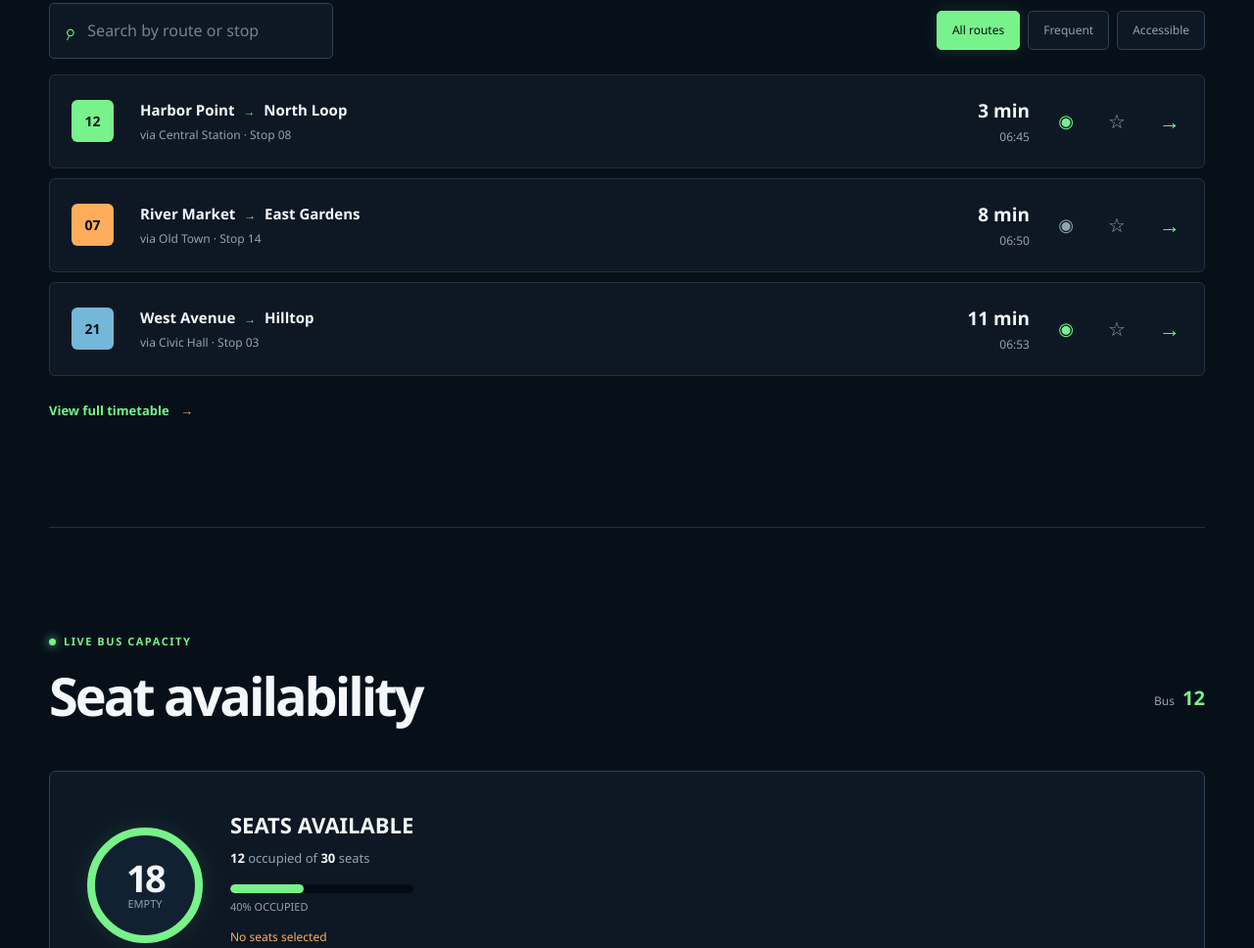
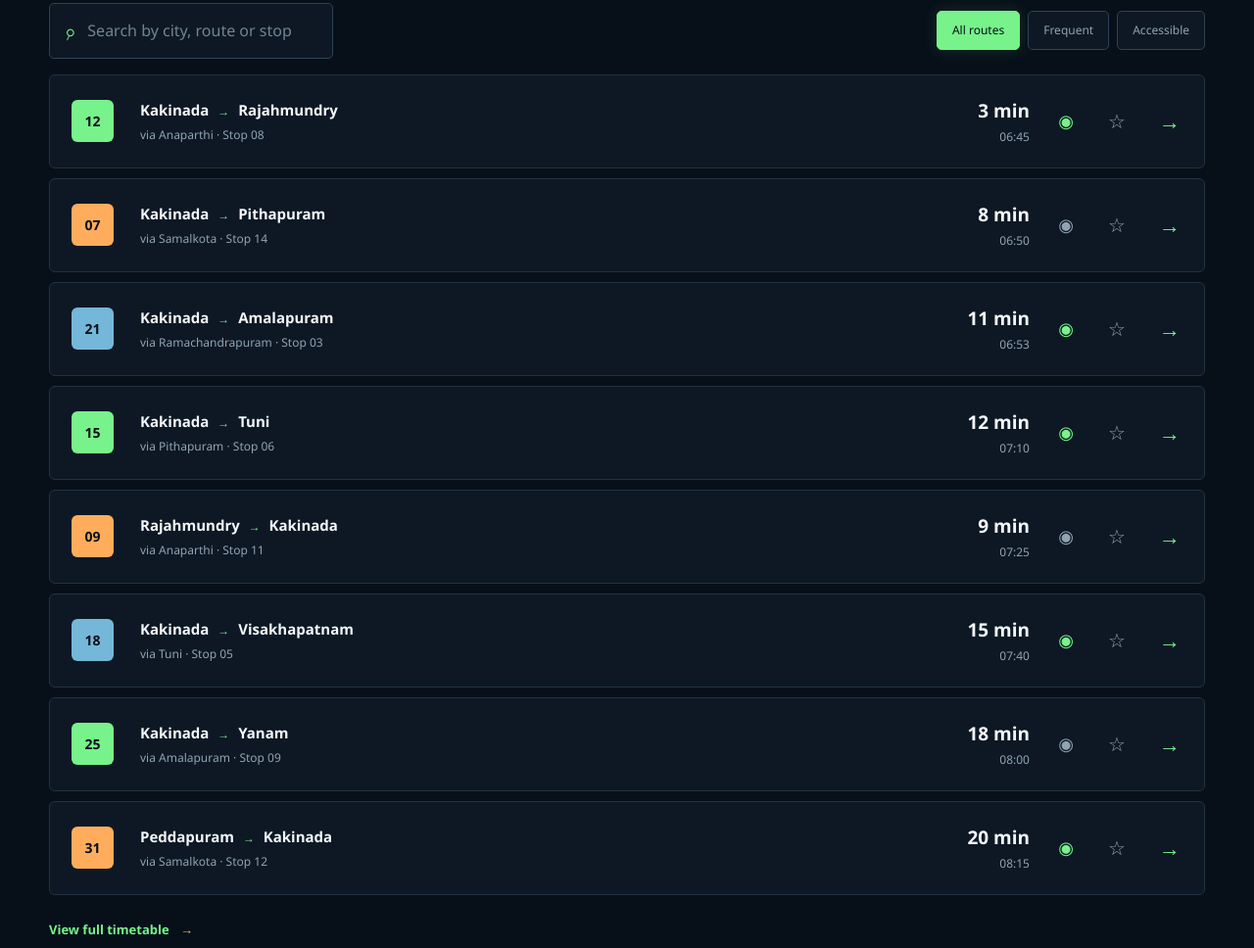
Before and after one commit to vinodkarri12/find-superbus, a plain HTML site: page index.html in a window 1280 px wide. Shown: the part 1832-2800 px from the top of the page at 98% size. Drawn offline with Linux system fonts and the light colour scheme.

Commit message:
Update nearby Kakinada bus locations

```diff
--- a/index.html
+++ b/index.html
@@ -51,9 +51,9 @@
         <div class="route route-one"><span class="route-node"></span><span class="route-node"></span><span class="route-node"></span></div>
         <div class="route route-two"><span class="route-node"></span><span class="route-node"></span></div>
         <div class="route route-three"><span class="route-node"></span><span class="route-node"></span><span class="route-node"></span></div>
-        <div class="map-place place-one">NORTH LOOP</div>
-        <div class="map-place place-two">CENTRAL</div>
-        <div class="map-place place-three">RIVER MARKET</div>
+        <div class="map-place place-one">KAKINADA</div>
+        <div class="map-place place-two">ANAPARTHI</div>
+        <div class="map-place place-three">RAJAHMUNDRY</div>
         <div class="bus-illustration"><span class="bus-window window-one"></span><span class="bus-window window-two"></span><span class="bus-window window-three"></span><span class="bus-wheel wheel-one"></span><span class="bus-wheel wheel-two"></span></div>
         <div class="visual-label label-bottom"><span class="status-pulse"></span> NETWORK RUNNING <strong>06:42</strong></div>
       </div>
@@ -83,18 +83,33 @@
         <div class="live-indicator"><span></span> Live updates</div>
       </div>
       <div class="schedule-tools">
-        <label class="search-box"><span aria-hidden="true">&#8981;</span><input id="route-search" type="search" placeholder="Search by route or stop" aria-label="Search by route or stop"></label>
+        <label class="search-box"><span aria-hidden="true">&#8981;</span><input id="route-search" type="search" placeholder="Search by city, route or stop" aria-label="Search by city, route or stop"></label>
         <div class="filter-tabs" role="group" aria-label="Filter departures"><button class="filter-tab active" data-filter="all" type="button">All routes</button><button class="filter-tab" data-filter="frequent" type="button">Frequent</button><button class="filter-tab" data-filter="accessible" type="button">Accessible</button></div>
       </div>
       <div class="departure-list" id="departure-list">
         <article class="departure-row" data-route="12" data-tags="frequent accessible">
-          <div class="route-badge badge-coral">12</div><div class="departure-info"><strong>Harbor Point <span>&#8594;</span> North Loop</strong><span>via Central Station &middot; Stop 08</span></div><div class="departure-time"><strong data-minutes="3">3 min</strong><span>06:45</span></div><div class="accessibility" aria-label="Wheelchair accessible">&#9673;</div><button class="favorite-button" data-favorite="12" aria-label="Favorite bus 12" type="button">&#9734;</button><button class="row-arrow" aria-label="View route 12" type="button">&#8594;</button>
+          <div class="route-badge badge-coral">12</div><div class="departure-info"><strong>Kakinada <span>&#8594;</span> Rajahmundry</strong><span>via Anaparthi &middot; Stop 08</span></div><div class="departure-time"><strong data-minutes="3">3 min</strong><span>06:45</span></div><div class="accessibility" aria-label="Wheelchair accessible">&#9673;</div><button class="favorite-button" data-favorite="12" aria-label="Favorite bus 12" type="button">&#9734;</button><button class="row-arrow" aria-label="View route 12" type="button">&#8594;</button>
         </article>
         <article class="departure-row" data-route="7" data-tags="frequent">
-          <div class="route-badge badge-yellow">07</div><div class="departure-info"><strong>River Market <span>&#8594;</span> East Gardens</strong><span>via Old Town &middot; Stop 14</span></div><div class="departure-time"><strong data-minutes="8">8 min</strong><span>06:50</span></div><div class="accessibility muted" aria-label="Limited accessibility">&#9673;</div><button class="favorite-button" data-favorite="7" aria-label="Favorite bus 7" type="button">&#9734;</button><button class="row-arrow" aria-label="View route 7" type="button">&#8594;</button>
+          <div class="route-badge badge-yellow">07</div><div class="departure-info"><strong>Kakinada <span>&#8594;</span> Pithapuram</strong><span>via Samalkota &middot; Stop 14</span></div><div class="departure-time"><strong data-minutes="8">8 min</strong><span>06:50</span></div><div class="accessibility muted" aria-label="Limited accessibility">&#9673;</div><button class="favorite-button" data-favorite="7" aria-label="Favorite bus 7" type="button">&#9734;</button><button class="row-arrow" aria-label="View route 7" type="button">&#8594;</button>
         </article>
         <article class="departure-row" data-route="21" data-tags="accessible">
-          <div class="route-badge badge-blue">21</div><div class="departure-info"><strong>West Avenue <span>&#8594;</span> Hilltop</strong><span>via Civic Hall &middot; Stop 03</span></div><div class="departure-time"><strong data-minutes="11">11 min</strong><span>06:53</span></div><div class="accessibility" aria-label="Wheelchair accessible">&#9673;</div><button class="favorite-button" data-favorite="21" aria-label="Favorite bus 21" type="button">&#9734;</button><button class="row-arrow" aria-label="View route 21" type="button">&#8594;</button>
+          <div class="route-badge badge-blue">21</div><div class="departure-info"><strong>Kakinada <span>&#8594;</span> Amalapuram</strong><span>via Ramachandrapuram &middot; Stop 03</span></div><div class="departure-time"><strong data-minutes="11">11 min</strong><span>06:53</span></div><div class="accessibility" aria-label="Wheelchair accessible">&#9673;</div><button class="favorite-button" data-favorite="21" aria-label="Favorite bus 21" type="button">&#9734;</button><button class="row-arrow" aria-label="View route 21" type="button">&#8594;</button>
+        </article>
+        <article class="departure-row" data-route="15" data-tags="frequent accessible">
+          <div class="route-badge badge-coral">15</div><div class="departure-info"><strong>Kakinada <span>&#8594;</span> Tuni</strong><span>via Pithapuram &middot; Stop 06</span></div><div class="departure-time"><strong data-minutes="12">12 min</strong><span>07:10</span></div><div class="accessibility" aria-label="Wheelchair accessible">&#9673;</div><button class="favorite-button" data-favorite="15" aria-label="Favorite bus 15" type="button">&#9734;</button><button class="row-arrow" aria-label="View route 15" type="button">&#8594;</button>
+        </article>
+        <article class="departure-row" data-route="9" data-tags="frequent">
+          <div class="route-badge badge-yellow">09</div><div class="departure-info"><strong>Rajahmundry <span>&#8594;</span> Kakinada</strong><span>via Anaparthi &middot; Stop 11</span></div><div class="departure-time"><strong data-minutes="9">9 min</strong><span>07:25</span></div><div class="accessibility muted" aria-label="Limited accessibility">&#9673;</div><button class="favorite-button" data-favorite="9" aria-label="Favorite bus 9" type="button">&#9734;</button><button class="row-arrow" aria-label="View route 9" type="button">&#8594;</button>
+        </article>
+        <article class="departure-row" data-route="18" data-tags="accessible frequent">
+          <div class="route-badge badge-blue">18</div><div class="departure-info"><strong>Kakinada <span>&#8594;</span> Visakhapatnam</strong><span>via Tuni &middot; Stop 05</span></div><div class="departure-time"><strong data-minutes="15">15 min</strong><span>07:40</span></div><div class="accessibility" aria-label="Wheelchair accessible">&#9673;</div><button class="favorite-button" data-favorite="18" aria-label="Favorite bus 18" type="button">&#9734;</button><button class="row-arrow" aria-label="View route 18" type="button">&#8594;</button>
+        </article>
+        <article class="departure-row" data-route="25" data-tags="frequent">
+          <div class="route-badge badge-coral">25</div><div class="departure-info"><strong>Kakinada <span>&#8594;</span> Yanam</strong><span>via Amalapuram &middot; Stop 09</span></div><div class="departure-time"><strong data-minutes="18">18 min</strong><span>08:00</span></div><div class="accessibility muted" aria-label="Limited accessibility">&#9673;</div><button class="favorite-button" data-favorite="25" aria-label="Favorite bus 25" type="button">&#9734;</button><button class="row-arrow" aria-label="View route 25" type="button">&#8594;</button>
+        </article>
+        <article class="departure-row" data-route="31" data-tags="accessible">
+          <div class="route-badge badge-yellow">31</div><div class="departure-info"><strong>Peddapuram <span>&#8594;</span> Kakinada</strong><span>via Samalkota &middot; Stop 12</span></div><div class="departure-time"><strong data-minutes="20">20 min</strong><span>08:15</span></div><div class="accessibility" aria-label="Wheelchair accessible">&#9673;</div><button class="favorite-button" data-favorite="31" aria-label="Favorite bus 31" type="button">&#9734;</button><button class="row-arrow" aria-label="View route 31" type="button">&#8594;</button>
         </article>
       </div>
       <p class="no-results" id="no-results" hidden>No departures match that search.</p>
@@ -142,8 +157,8 @@
       </div>
       <div class="dashboard-panel route-map-panel" id="route-map">
         <div class="panel-heading"><div><p class="eyebrow"><span class="eyebrow-dot"></span> Live network</p><h2>Route map</h2></div><span class="demo-label">BUS <strong id="map-bus">12</strong></span></div>
-        <div class="offline-map"><div class="map-line"></div><div class="map-station station-harbor">Harbor Point</div><div class="map-station station-central">Central Station</div><div class="map-station station-loop">North Loop</div><div class="map-station station-market">River Market</div></div>
-        <div class="next-stop"><span>CURRENT BUS</span><strong>Bus <b id="next-bus">12</b></strong><p>Current stop: <b id="current-stop">Central Station</b></p><p>Next stop: <b id="next-stop-name">North Loop</b> <em id="next-eta">3 min</em></p></div>
+        <div class="offline-map"><div class="map-line"></div><div class="map-station station-harbor">Kakinada</div><div class="map-station station-central">Anaparthi</div><div class="map-station station-loop">Rajahmundry</div><div class="map-station station-market">Samalkota</div></div>
+        <div class="next-stop"><span>CURRENT BUS</span><strong>Bus <b id="next-bus">12</b></strong><p>Current stop: <b id="current-stop">Anaparthi</b></p><p>Next stop: <b id="next-stop-name">Rajahmundry</b> <em id="next-eta">3 min</em></p></div>
       </div>
     </section>
 
@@ -166,7 +181,7 @@
   </main>
 
   <div class="modal-backdrop" id="bus-detail-modal" hidden>
-    <section class="modal-card" role="dialog" aria-modal="true" aria-labelledby="detail-title"><button class="modal-close" data-close-modal="bus-detail-modal" type="button" aria-label="Close bus details">&times;</button><p class="eyebrow"><span class="eyebrow-dot"></span> Find SuperBus details</p><h2 id="detail-title">Bus 12</h2><p class="modal-route" id="detail-route">Harbor Point &rarr; North Loop</p><dl class="detail-list"><div><dt>Via</dt><dd id="detail-via">Central Station</dd></div><div><dt>Stop</dt><dd id="detail-stop">08</dd></div><div><dt>Next departure</dt><dd id="detail-time">06:45</dd></div><div><dt>Travel time</dt><dd id="detail-duration">18 minutes</dd></div><div><dt>Fare</dt><dd id="detail-fare">₹20</dd></div><div><dt>Accessibility</dt><dd id="detail-accessibility">Wheelchair accessible</dd></div></dl><p class="detail-seats" id="detail-seats">18 available / 30 total</p><div class="modal-actions"><button class="button button-dark" id="detail-view-seats" type="button">View Seats</button><button class="text-button" id="detail-favorite" type="button">Add Favorite</button></div></section>
+    <section class="modal-card" role="dialog" aria-modal="true" aria-labelledby="detail-title"><button class="modal-close" data-close-modal="bus-detail-modal" type="button" aria-label="Close bus details">&times;</button><p class="eyebrow"><span class="eyebrow-dot"></span> Find SuperBus details</p><h2 id="detail-title">Bus 12</h2><p class="modal-route" id="detail-route">Kakinada &rarr; Rajahmundry</p><dl class="detail-list"><div><dt>Via</dt><dd id="detail-via">Anaparthi</dd></div><div><dt>Stop</dt><dd id="detail-stop">08</dd></div><div><dt>Next departure</dt><dd id="detail-time">06:45</dd></div><div><dt>Travel time</dt><dd id="detail-duration">18 minutes</dd></div><div><dt>Fare</dt><dd id="detail-fare">₹20</dd></div><div><dt>Accessibility</dt><dd id="detail-accessibility">Wheelchair accessible</dd></div></dl><p class="detail-seats" id="detail-seats">18 available / 30 total</p><div class="modal-actions"><button class="button button-dark" id="detail-view-seats" type="button">View Seats</button><button class="text-button" id="detail-favorite" type="button">Add Favorite</button></div></section>
   </div>
   <div class="modal-backdrop" id="pass-modal" hidden><section class="modal-card pass-modal-card" role="dialog" aria-modal="true" aria-labelledby="pass-title"><button class="modal-close" data-close-modal="pass-modal" type="button" aria-label="Close digital pass">&times;</button><p class="eyebrow"><span class="eyebrow-dot"></span> Digital pass</p><h2 id="pass-title">FIND SUPERBUS</h2><div class="pass-large"><strong>DIGITAL BUS PASS</strong><span>Demo Passenger</span><span>Monthly Pass &middot; Valid until 30 Sep 2026</span><span>Pass ID: FSB-2026-001</span></div><button class="button button-dark" data-close-modal="pass-modal" type="button">Close</button></section></div>
   <aside class="side-panel" id="notifications-panel" hidden><div class="panel-heading"><div><p class="eyebrow"><span class="eyebrow-dot"></span> Inbox</p><h2>Notifications</h2></div><button class="modal-close" data-close-panel="notifications-panel" type="button" aria-label="Close notifications">&times;</button></div><div id="notification-list" class="notification-list"></div><button class="text-button" id="mark-read" type="button">Mark all as read</button></aside>
--- a/script.js
+++ b/script.js
@@ -12,16 +12,21 @@ const storage = {
   }
 };
 
-const stops = ['Harbor Point', 'Central Station', 'North Loop', 'River Market', 'Old Town', 'East Gardens', 'West Avenue', 'Civic Hall', 'Hilltop'];
+const stops = ['Kakinada', 'Samalkota', 'Pithapuram', 'Peddapuram', 'Anaparthi', 'Rajahmundry', 'Amalapuram', 'Tuni', 'Annavaram', 'Yanam', 'Mandapeta', 'Ramachandrapuram', 'Visakhapatnam'];
 const routes = {
-  12: { total: 30, occupied: 12, from: 'Harbor Point', via: 'Central Station', to: 'North Loop', stop: '08', time: '06:45', minutes: 3, duration: 18, fare: 20, accessible: true, tags: ['frequent', 'accessible'] },
-  7: { total: 30, occupied: 21, from: 'River Market', via: 'Old Town', to: 'East Gardens', stop: '14', time: '06:50', minutes: 8, duration: 24, fare: 20, accessible: false, tags: ['frequent'] },
-  21: { total: 40, occupied: 15, from: 'West Avenue', via: 'Civic Hall', to: 'Hilltop', stop: '03', time: '06:53', minutes: 11, duration: 16, fare: 25, accessible: true, tags: ['accessible'] }
+  12: { total: 30, occupied: 12, from: 'Kakinada', via: 'Anaparthi', to: 'Rajahmundry', stop: '08', time: '06:45', minutes: 3, duration: 18, fare: 20, accessible: true, tags: ['frequent', 'accessible'] },
+  7: { total: 30, occupied: 21, from: 'Kakinada', via: 'Samalkota', to: 'Pithapuram', stop: '14', time: '06:50', minutes: 8, duration: 24, fare: 20, accessible: false, tags: ['frequent'] },
+  21: { total: 40, occupied: 15, from: 'Kakinada', via: 'Ramachandrapuram', to: 'Amalapuram', stop: '03', time: '06:53', minutes: 11, duration: 16, fare: 25, accessible: true, tags: ['accessible'] },
+  15: { total: 32, occupied: 14, from: 'Kakinada', via: 'Pithapuram', to: 'Tuni', stop: '06', time: '07:10', minutes: 12, duration: 28, fare: 22, accessible: true, tags: ['frequent', 'accessible'] },
+  9: { total: 30, occupied: 16, from: 'Rajahmundry', via: 'Anaparthi', to: 'Kakinada', stop: '11', time: '07:25', minutes: 9, duration: 19, fare: 20, accessible: false, tags: ['frequent'] },
+  18: { total: 36, occupied: 18, from: 'Kakinada', via: 'Tuni', to: 'Visakhapatnam', stop: '05', time: '07:40', minutes: 15, duration: 33, fare: 35, accessible: true, tags: ['accessible', 'frequent'] },
+  25: { total: 32, occupied: 17, from: 'Kakinada', via: 'Amalapuram', to: 'Yanam', stop: '09', time: '08:00', minutes: 18, duration: 26, fare: 24, accessible: false, tags: ['frequent'] },
+  31: { total: 28, occupied: 13, from: 'Peddapuram', via: 'Samalkota', to: 'Kakinada', stop: '12', time: '08:15', minutes: 20, duration: 22, fare: 18, accessible: true, tags: ['accessible'] }
 };
 const alerts = [
-  { type: 'normal', label: 'Network operating normally', copy: 'All routes are running to schedule.' },
-  { type: 'delay', label: 'Route 07', copy: 'Minor delay near Old Town.' },
-  { type: 'change', label: 'Route 21', copy: 'Temporary stop change at Civic Hall.' }
+  { type: 'normal', label: 'Network operating normally', copy: 'All Kakinada-area routes are running to schedule.' },
+  { type: 'delay', label: 'Route 07', copy: 'Minor delay near Samalkota.' },
+  { type: 'change', label: 'Route 21', copy: 'Temporary stop change at Ramachandrapuram.' }
 ];
 const defaultSettings = { theme: 'dark', highContrast: false, largeText: false, notifications: true, accessibleFirst: false };
 let settings = { ...defaultSettings, ...storage.get('superbus-settings', {}) };
@@ -84,7 +89,7 @@ function routeResult(routeNumber) {
   const available = route.total - route.occupied;
   const card = document.createElement('article');
   card.className = 'planner-result';
-  card.innerHTML = `<div><strong>BUS ${routeNumber}</strong><p>${route.from} &rarr; ${route.via} &rarr; ${route.to}</p></div><span>${route.duration} min<br>₹${route.fare}<br>${available} seats available</span><button class="text-button planner-view-route" data-route="${routeNumber}" type="button">View Bus</button>`;
+  card.innerHTML = `<div><strong>BUS ${routeNumber}</strong><p>${route.from} &rarr; ${route.to}</p><small>Via ${route.via}</small></div><span>${route.duration} min<br>₹${route.fare}<br>${available} seats available</span><button class="text-button planner-view-route" data-route="${routeNumber}" type="button">View Bus</button>`;
   return card;
 }
 
@@ -214,7 +219,11 @@ function renderFavorites() {
   });
   const target = $('#favorites-list');
   if (!target) return;
-  target.innerHTML = favorites.length ? favorites.map((number) => `<button class="favorite-item" data-route="${number}" type="button">★ Bus ${number}<span>Remove</span></button>`).join('') : '<p class="empty-state">Star a route to save it here.</p>';
+  target.innerHTML = favorites.length ? favorites.map((number) => {
+    const route = routes[number];
+    const label = route ? `${route.from} → ${route.to}` : `Bus ${number}`;
+    return `<button class="favorite-item" data-route="${number}" type="button">★ ${label}<span>Remove</span></button>`;
+  }).join('') : '<p class="empty-state">Star a route to save it here.</p>';
   $$('.favorite-item', target).forEach((button) => button.addEventListener('click', () => toggleFavorite(button.dataset.route)));
 }
 
```
